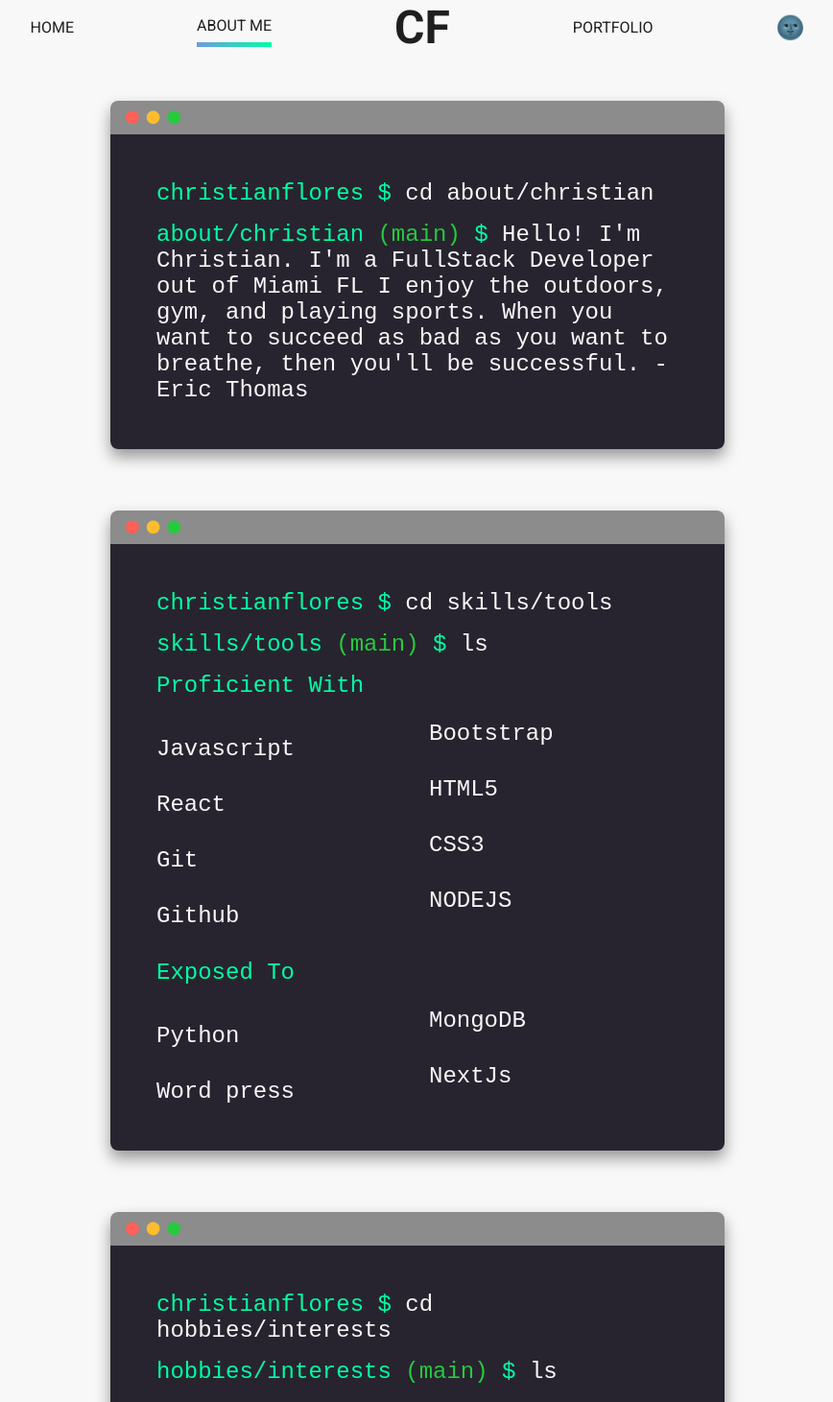
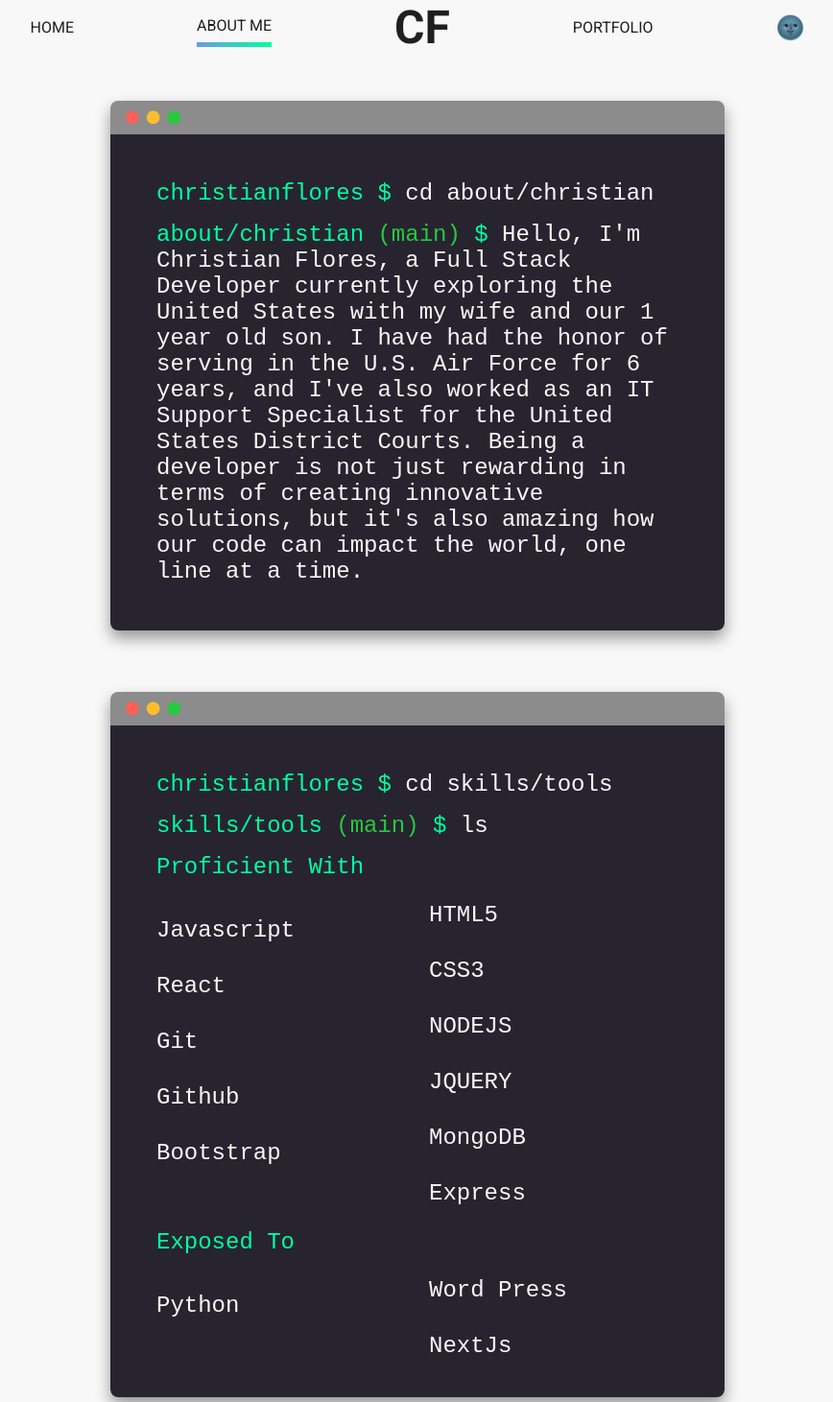
Before and after one commit to AmbitiousFlo/My-Portfolio, a React (Create React App) app: page /about in a window 1280 px wide. Shown: the top 1461 px of the page at 96% size, without its empty margins (205-1073 px from the left). Built offline with nearby package versions, Linux system fonts and the light colour scheme; the HTML template or start-up script is replaced by a standard one.

Commit message:
Update to my about me page

```diff
--- a/src/components/home/Toggler.js
+++ b/src/components/home/Toggler.js
@@ -8,7 +8,7 @@
       <Box fontSize={'1.5rem'} sx={{cursor: 'pointer', ":hover": {transform: 'translateY(-3px)', transition: transition}}}>
          {
             darkMode ?
-               <span onClick={handleClick} aria-label="Full Moon" role="img">🌞</span>
+               <span onClick={handleClick} aria-label="sun" role="img">🌞</span>
                :
                <span onClick={handleClick} aria-label="New Moon" role="img">🌚</span>
          }
--- a/src/info/Info.js
+++ b/src/info/Info.js
@@ -68,11 +68,11 @@
 // Just change the links so that they lead to your social profiles.
 
     ],
-    bio: "Hello! I'm Christian. I'm a FullStack Developer out of Miami FL I enjoy the outdoors, gym, and playing sports. When you want to succeed as bad as you want to breathe, then you'll be successful. -Eric Thomas ",
+    bio: "Hello, I'm Christian Flores, a Full Stack Developer currently exploring the United States with my wife and our 1 year old son. I have had the honor of serving in the U.S. Air Force for 6 years, and I've also worked as an IT Support Specialist for the United States District Courts. Being a developer is not just rewarding in terms of creating innovative solutions, but it's also amazing how our code can impact the world, one line at a time.",
     skills:
         {
-            proficientWith: ['Javascript', 'React', 'Git', 'Github', 'Bootstrap', 'HTML5', 'CSS3', 'NODEJS'],
-            exposedTo: ['Python', 'Word press', 'MongoDB','NextJs']
+            proficientWith: ['Javascript', 'React', 'Git', 'Github', 'Bootstrap', 'HTML5', 'CSS3', 'NODEJS', 'JQUERY','MongoDB','Express'],
+            exposedTo: ['Python', 'Word Press','NextJs']
         }
     ,
     hobbies: [
@@ -102,8 +102,8 @@
     portfolio: [ // This is where your portfolio projects will be detailed
         {
             title: "My Portfolio",
-            live: "", //this should be a link to the live version of your project, think github pages, netlify, heroku, etc. Or your own domain, if you have it.
-            source: "", // this should be a link to the **repository** of the project, where the code is hosted.
+            live: "https://christianflores.netlify.app/", //this should be a link to the live version of your project, think github pages, netlify, heroku, etc. Or your own domain, if you have it.
+            source: "https://github.com/AmbitiousFlo/My-Portfolio", // this should be a link to the **repository** of the project, where the code is hosted.
             image: mock1
         },
         {
@@ -119,9 +119,9 @@
             image: mock3
         },
         {
-            title: "Project 4",
-            live: "",
-            source: "",
+            title: "Sports Trivia",
+            live: "https://ambitiousflo.github.io/Sports-Trivia/",
+            source: "https://github.com/AmbitiousFlo/Sports-Trivia",
             image: mock4
         },
         {
```
